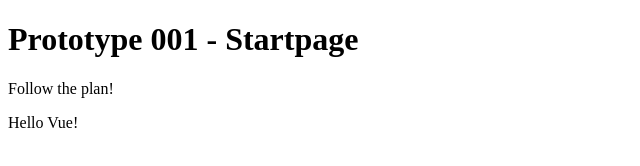
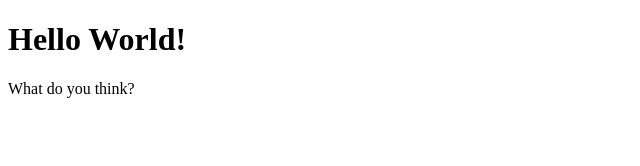
Before and after one commit to prototype001/startpage, a plain HTML site: page index.html in a window 1280 px wide. Shown: the whole page, without its empty margins (0-640 px from the left). Drawn offline with nearby package versions, Linux system fonts and the light colour scheme.

Commit message:
Test Vue

```diff
--- a/app.js
+++ b/app.js
@@ -1,6 +1,7 @@
 var app = new Vue({
   el: '#app',
   data: {
-    message: 'Hello Vue!'
+    message: 'Hello World!',
+    submessage: 'What do you think?'
   }
 })
--- a/index.html
+++ b/index.html
@@ -4,9 +4,8 @@
 <body>
 
   <div id="app">
-    <h1>Prototype 001 - Startpage</h1>
-    <p>Follow the plan!</p>
-    {{ message }}
+    <h1>{{ message }}</h1>
+    <p>{{ submessage }}</p>
   </div>
 
   <script src="https://cdn.jsdelivr.net/npm/vue/dist/vue.js"></script>
```
